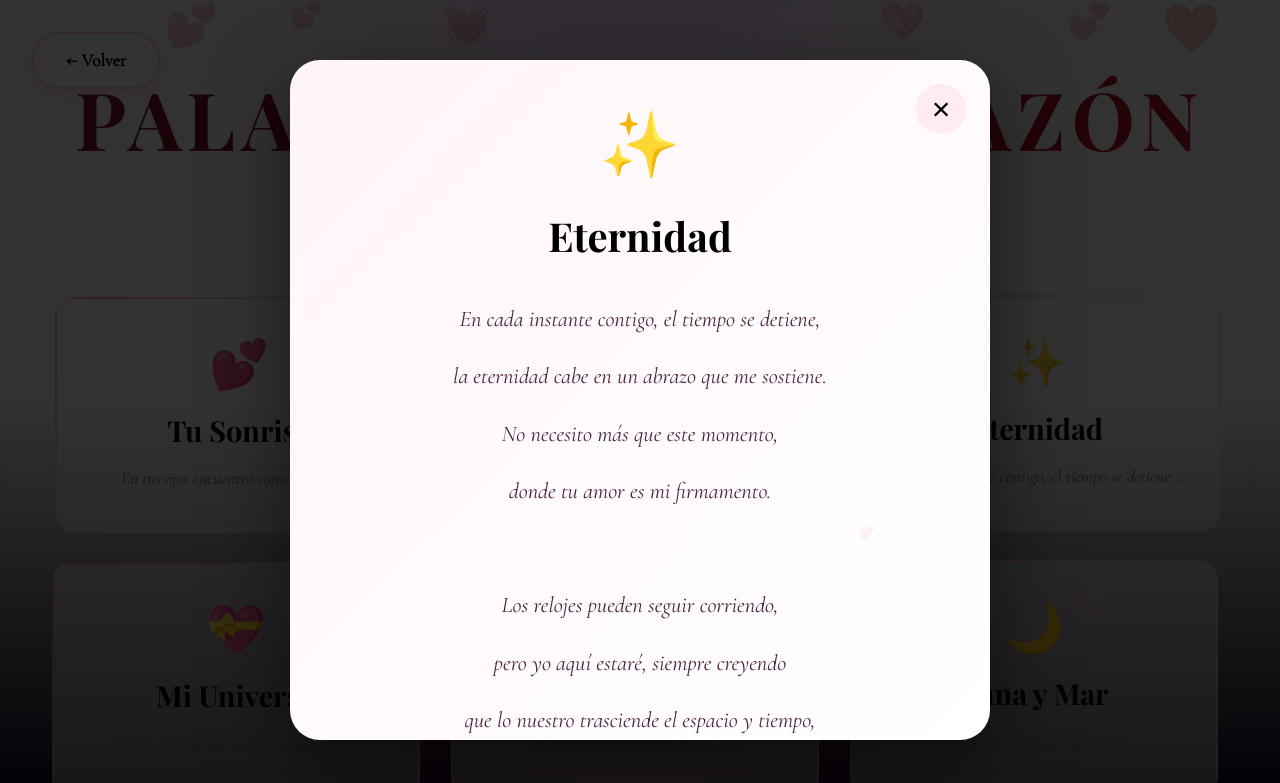
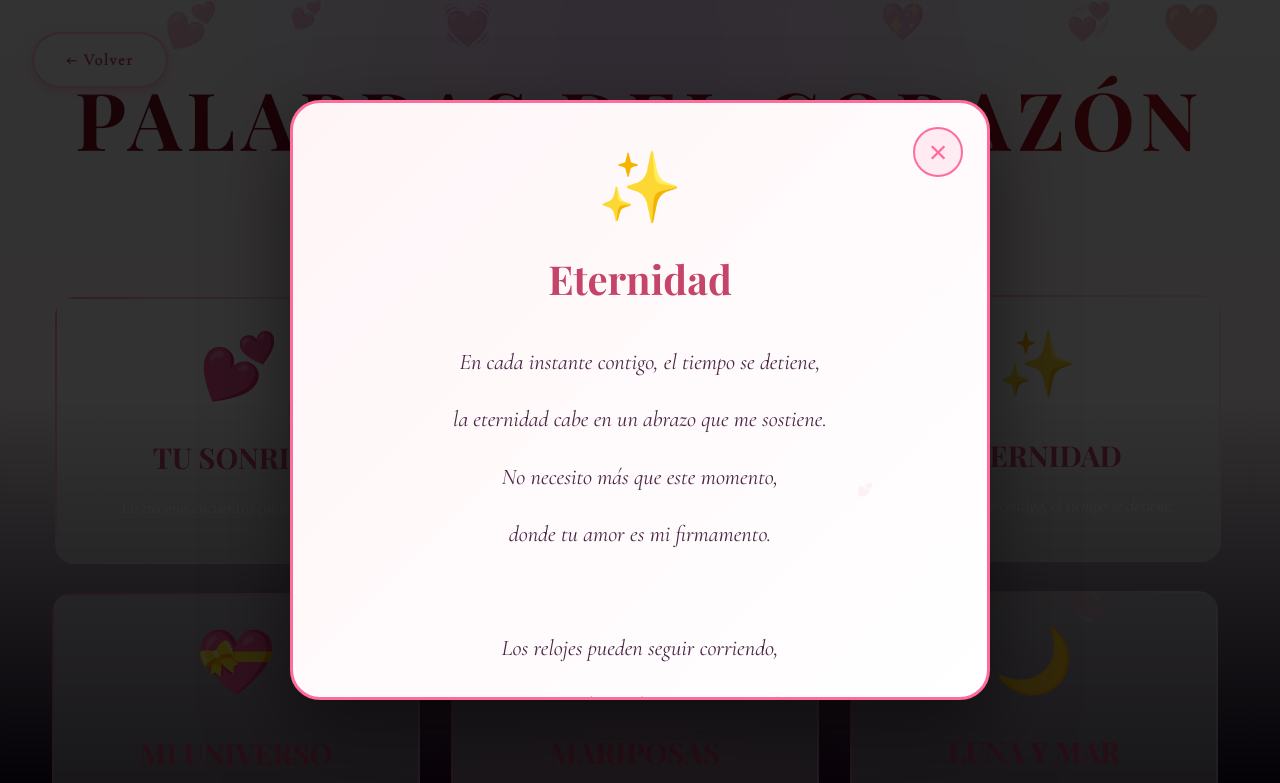
Before and after one commit to DarkFlamebg/valentine-day, a plain HTML site: page poemas.html in a window 1280 px wide. Both pictures are taken after a click on the element 1040 px from the left and 416 px from the top of the page. Shown: the top 783 px of the page. Drawn offline with nearby package versions, Linux system fonts and the light colour scheme; a web font is replaced by a local one.

Commit message:
mejora web

```diff
--- a/css/flowers.css
+++ b/css/flowers.css
@@ -7,7 +7,11 @@
 }
 
 :root {
-  --dark-color: #1a0a1f;
+  --dark-color: #0a0015;
+  --neon-pink: #ff0080;
+  --neon-purple: #bf00ff;
+  --neon-blue: #00d4ff;
+  --electric-pink: #ff1b8d;
 }
 
 body {
@@ -15,9 +19,35 @@
   align-items: flex-end;
   justify-content: center;
   min-height: 100vh;
-  background-color: var(--dark-color);
+  background:
+    radial-gradient(ellipse at top, rgba(191, 0, 255, 0.15) 0%, transparent 50%),
+    radial-gradient(ellipse at bottom, rgba(255, 0, 128, 0.15) 0%, transparent 50%),
+    linear-gradient(180deg, #050008 0%, var(--dark-color) 50%, #0d001a 100%);
   overflow: hidden;
   perspective: 1000px;
+  position: relative;
+}
+
+/* Grid cyberpunk de fondo */
+body::before {
+  content: '';
+  position: fixed;
+  top: 0;
+  left: 0;
+  right: 0;
+  bottom: 0;
+  background-image:
+    linear-gradient(rgba(255, 0, 128, 0.02) 1px, transparent 1px),
+    linear-gradient(90deg, rgba(191, 0, 255, 0.02) 1px, transparent 1px);
+  background-size: 50px 50px;
+  pointer-events: none;
+  z-index: 0;
+  animation: gridPulse 4s ease-in-out infinite;
+}
+
+@keyframes gridPulse {
+  0%, 100% { opacity: 0.3; }
+  50% { opacity: 0.6; }
 }
 
 #lyrics {
@@ -1676,7 +1706,7 @@
 /* Agregar más estilos según sea necesario */
 
 /* ==================================
-   Botón de Volver Romántico
+  Botón de Volver Romántico
    ================================== */
 .back-btn {
   position: fixed;
@@ -1698,13 +1728,14 @@
 }
 
 .back-btn:hover {
-  background: white;
-  border-color: #ff6b9d;
+  background: rgba(255, 0, 128, 0.3);
+  border-color: var(--neon-pink);
   transform: translateX(-5px) scale(1.05);
-  box-shadow: 0 8px 30px rgba(255, 107, 157, 0.5);
-  color: #ff6b9d;
-}
-
+  box-shadow:
+    inset 0 0 30px rgba(255, 0, 128, 0.2),
+    var(--glow-pink);
+  color: #fff;
+}
 .back-btn:active {
   transform: translateX(-5px) scale(0.98);
 }
--- a/css/poema.css
+++ b/css/poema.css
@@ -4,7 +4,7 @@
   padding: 0;
   box-sizing: border-box;
 }
-  /* --romantic-pink: #ff6b9d;
+  /*
   --soft-pink: #ff8fab;
   --light-pink: #ffb3d9;
   --deep-pink: #c44569;
@@ -25,7 +25,12 @@
   --crimson-glow: #b11226;    /* rojo pasión */
   --burgundy: #4a0e1a;        /* vino oscuro */
   --soft-rose: #f4c2c2;       /* rosa romántico suave */
+  /*Colores que ya estaban*/
+  --romantic-pink: #ff6b9d;
   --red-shadow: rgba(122,16,37,0.45);
+  --deep-pink: #c44569;
+  --cream: #fff5f7;
+  --deep-pink: #c44569;
   /* Fondos */
   --bg-dark: #fff5f7;
   --bg-darker: #ffffff;
@@ -274,10 +279,10 @@
 }
 
 .card-icon {
-  font-size: 3rem;
+  font-size: 4rem;
   text-align: center;
-  margin-bottom: 1rem;
-  animation: pulse 2s ease-in-out infinite;
+  margin-bottom: 1.5rem;
+  animation: iconFloat 3s ease-in-out infinite;
 }
 
 .card-title {
@@ -286,15 +291,16 @@
   color: var(--deep-pink);
   text-align: center;
   margin-bottom: 1rem;
+  text-transform: uppercase;
 }
 
 .card-preview {
   font-family: var(--font-body);
   font-size: 1.1rem;
-  color: #666;
+  color: rgba(255, 255, 255, 0.8);
   text-align: center;
   font-style: italic;
-  line-height: 1.6;
+  line-height: 1.8;
 }
 
 /* Brillo que pasa por la card */
@@ -346,15 +352,14 @@
   width: 100%;
   height: 100%;
   background: rgba(0, 0, 0, 0.8);
-
   cursor: pointer;
 }
 
 .popup-content {
   position: relative;
   max-width: 700px;
-  width: 90%;
-  max-height: 85vh;
+  width: 80%;
+  max-height: 75vh;
   background: linear-gradient(135deg, #fff5f7 0%, #ffffff 100%);
   border-radius: 30px;
   padding: 3rem 2.5rem;
@@ -393,7 +398,7 @@
 
 .popup-close:hover {
   background: var(--romantic-pink);
-  color: white;
+  color: #fff;
   transform: rotate(90deg) scale(1.1);
 }
 
@@ -401,7 +406,9 @@
   font-size: 4rem;
   text-align: center;
   margin-bottom: 1.5rem;
-  animation: popIn 0.6s cubic-bezier(0.34, 1.56, 0.64, 1) 0.3s backwards;
+  animation: popIn 0.6s cubic-bezier(0.34, 1.56, 0.64, 1) 0.3s backwards,
+  iconPulse 3s ease-in-out 1s infinite;;
+
 }
 
 .popup-title {
@@ -424,7 +431,7 @@
 }
 
 .popup-body p {
-  margin-bottom: 1rem;
+  margin-bottom: 1.2rem;
 }
 
 .popup-body .verse {
@@ -436,12 +443,12 @@
 .popup-hearts {
   display: flex;
   justify-content: center;
-  gap: 1.5rem;
-  margin-top: 2rem;
+  gap: 2rem;
+  margin-top: 3rem;
 }
 
 .popup-heart {
-  font-size: 2rem;
+  font-size: 2.5rem;
   animation: heartBeat 1.5s ease-in-out infinite;
   opacity: 0.7;
 }
@@ -449,6 +456,10 @@
 .popup-heart:nth-child(1) { animation-delay: 0s; }
 .popup-heart:nth-child(2) { animation-delay: 0.3s; }
 .popup-heart:nth-child(3) { animation-delay: 0.6s; }
+
+.special-poem .popup-content {
+  background: linear-gradient(135deg, --soft-pink, --cream);
+}
 
 /* ===================================
    BOTÓN VOLVER
@@ -460,22 +471,26 @@
   background: rgba(255, 255, 255, 0.9);
   border: 2px solid rgba(255, 107, 157, 0.4);
   padding: 1rem 2rem;
-  border-radius: 50px;
+  border-radius: 100px;
   font-family: var(--font-body);
-  font-size: 1.1rem;
+  font-size: 1rem;
   color: var(--deep-pink);
   cursor: pointer;
   transition: all 0.3s ease;
   z-index: 100;
   box-shadow: 0 4px 15px rgba(255, 107, 157, 0.3);
+  letter-spacing: 0.1em;
   font-weight: bold;
 }
 
 .back-btn:hover {
-  background: white;
-  border-color: var(--romantic-pink);
+  background: rgba(255, 0, 128, 0.3);
+  border-color: var(--neon-pink);
   transform: translateX(-5px) scale(1.05);
-  box-shadow: 0 6px 25px rgba(255, 107, 157, 0.5);
+  box-shadow:
+    inset 0 0 30px rgba(255, 0, 128, 0.2),
+    var(--glow-pink);
+  color: #fff;
 }
 
 /* ===================================
@@ -542,6 +557,16 @@
     transform: scale(1) rotate(0deg);
     opacity: 1;
   }
+}
+
+@keyframes iconFloat {
+  0%, 100% { transform: translateY(0px); }
+  50% { transform: translateY(-10px); }
+}
+
+@keyframes iconPulse {
+  0%, 100% { transform: scale(1); }
+  50% { transform: scale(1.1); }
 }
 
 /* ===================================
--- a/js/poema.js
+++ b/js/poema.js
@@ -93,7 +93,37 @@
       <p class="verse">Y así como el mar necesita la luna,</p>
       <p class="verse">yo te necesito a ti, mi fortuna.</p>
     `
+  },
+  7: {
+    icon: '📩',
+    title: 'Ábrelo cuando dejemos de hablar',
+    content: `
+      <p class="verse">Si un día el silencio se instala entre nosotros,</p>
+      <p class="verse">y las palabras ya no cruzan el puente,</p>
+      <p class="verse">abre esto.</p>
+      <br>
+      <p class="verse">No para buscar culpables,</p>
+      <p class="verse">ni para reescribir lo que fue,</p>
+      <p class="verse">sino para recordar que existimos</p>
+      <p class="verse">de una manera que fue verdadera.</p>
+      <br>
+      <p class="verse">Me gustaste incluso en los días simples,</p>
+      <p class="verse">en las conversaciones sin importancia,</p>
+      <p class="verse">en los silencios compartidos</p>
+      <p class="verse">que decían más que cualquier promesa.</p>
+      <br>
+      <p class="verse">Si dejamos de hablar,</p>
+      <p class="verse">quiero que sepas que no fue indiferencia.</p>
+      <p class="verse">Fue miedo, fue tiempo, fue destino...</p>
+      <p class="verse">pero nunca fue falta de sentir.</p>
+      <br>
+      <p class="verse">Y si alguna vez dudas,</p>
+      <p class="verse">recuerda que hubo alguien</p>
+      <p class="verse">que te miró como quien encuentra algo</p>
+      <p class="verse">que no se repite dos veces en la vida.</p>
+    `
   }
+
 };
 
 // ===================================
@@ -128,6 +158,10 @@
 
   // Crear corazones flotantes
   createPopupHearts();
+  if (poemId === "7") {
+  poemPopup.classList.add('special-poem');
+}
+
 }
 
 // Cerrar popup
--- a/poemas.html
+++ b/poemas.html
@@ -71,6 +71,15 @@
           <div class="card-shine"></div>
         </div>
 
+        <!-- Card 7 -->
+        <div class="poem-card" data-poem="7">
+          <div class="card-icon">📩</div>
+          <h3 class="card-title">Ábrelo cuando dejemos de hablar</h3>
+          <p class="card-preview">Si un día el silencio ocupa nuestro lugar...</p>
+          <div class="card-shine"></div>
+        </div>
+
+
       </div>
     </div>
   </div>
```
